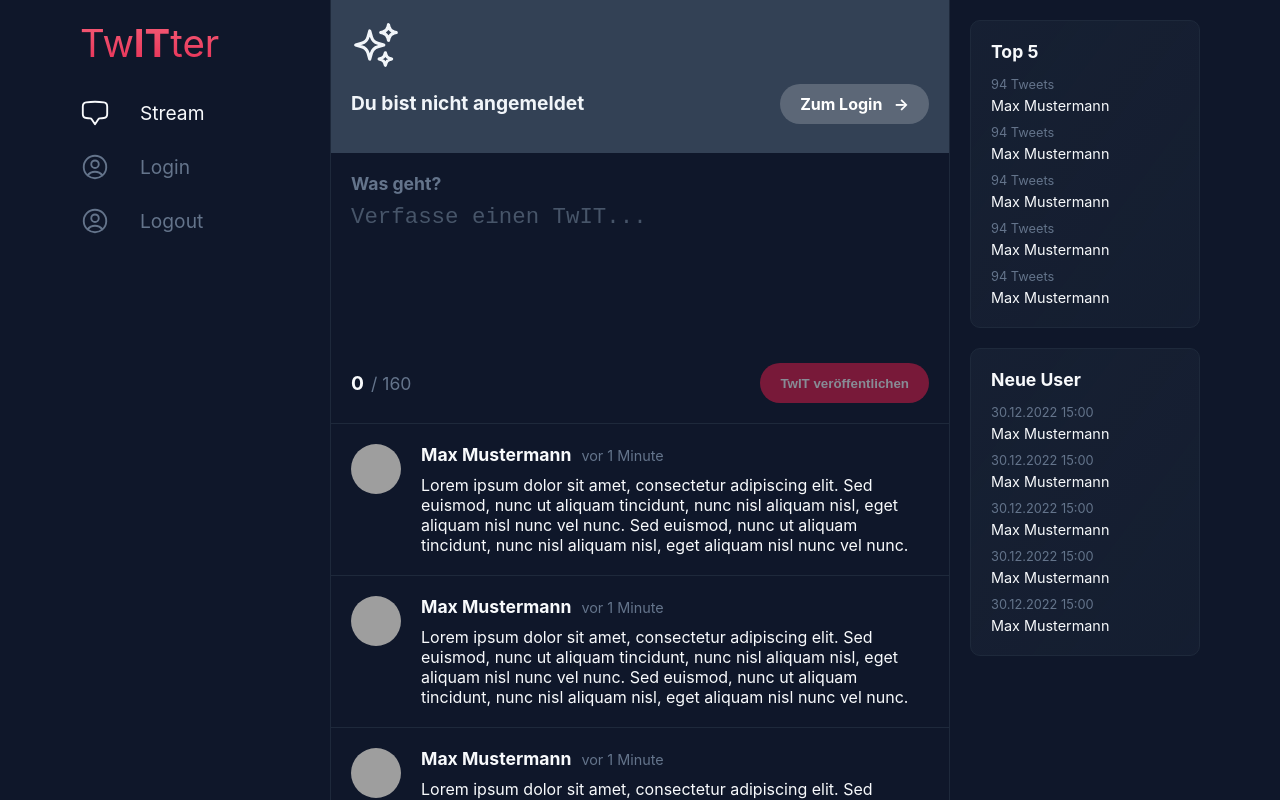
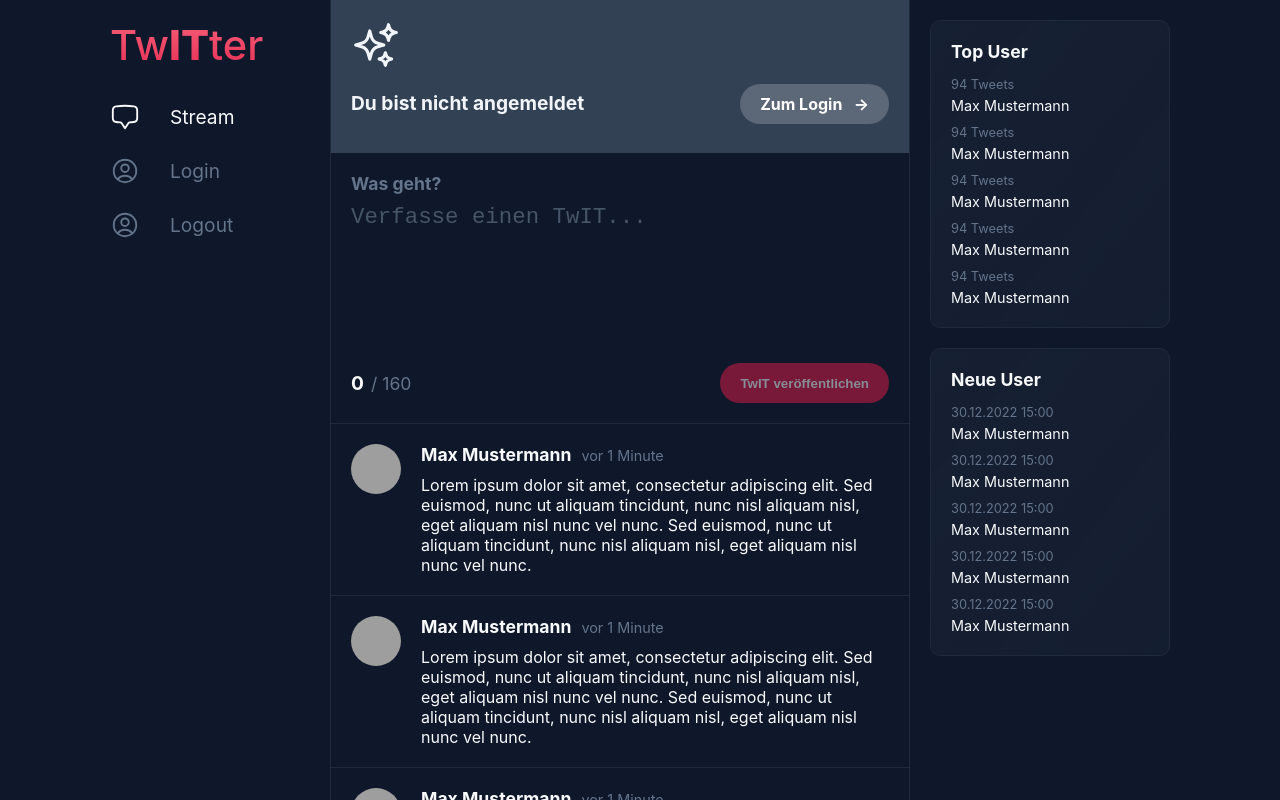
Before and after one commit to IctBerufsbildungZentralschweiz/modul-294-aufgaben, a Vue app in the folder twitter/: page / in a window 1280 px wide. Shown: the top 800 px of the page. Built offline with nearby package versions, Linux system fonts and the light colour scheme; grey boxes are pictures that could not be loaded.

Commit message:
Layout korrigiert

```diff
--- a/twitter/index.html
+++ b/twitter/index.html
@@ -4,7 +4,7 @@
     <meta charset="UTF-8">
     <link rel="icon" href="/favicon.ico">
     <meta name="viewport" content="width=device-width, initial-scale=1.0">
-    <title>Vite App</title>
+    <title>TwITter</title>
   </head>
   <body>
     <div id="app"></div>
--- a/twitter/src/App.vue
+++ b/twitter/src/App.vue
@@ -1,9 +1,7 @@
 <script setup>
-import { RouterView } from 'vue-router'
 import IconLogin from './components/icons/IconLogin.vue'
 import IconHome from './components/icons/IconHome.vue'
-import SparklesIcon from './components/icons/SparklesIcon.vue'
-</script>
+import SparklesIcon from './components/icons/SparklesIcon.vue'</script>
 
 <template>
   <div class="container">
@@ -14,15 +12,15 @@
         </div>
         <nav class="nav">
           <a href="#" class="router-link-active">
-            <IconHome />
+            <IconHome/>
             Stream
           </a>
           <a href="#">
-            <IconLogin />
+            <IconLogin/>
             Login
           </a>
           <a href="#">
-            <IconLogin />
+            <IconLogin/>
             Logout
           </a>
         </nav>
@@ -31,7 +29,7 @@
 
         <div class="login-info">
           <div class="login-info__icon">
-            <SparklesIcon />
+            <SparklesIcon/>
           </div>
           <div class="login-info__content">
             <h2 class="login-info__heading">
@@ -47,7 +45,7 @@
 
         <section class="composer">
           <label class="composer__prompt">Was geht?</label>
-          <textarea maxlength="160" class="composer__textarea" placeholder="Verfasse einen TwIT..." />
+          <textarea maxlength="160" class="composer__textarea" placeholder="Verfasse einen TwIT..."/>
           <div class="composer__actions">
             <div class="composer__stats stats">
               <span class="stats__counter">0</span>
@@ -60,9 +58,9 @@
         </section>
 
         <section class="stream">
-          <div class="tweet" v-for="tweet in [1,2,3,4,5,6]">
+          <div class="tweet" v-for="tweet in [1, 2, 3, 4, 5, 6, 7, 8, 9 ]">
             <div class="tweet__avatar">
-              <img :src="`https://i.pravatar.cc/100?u=${tweet}`" alt="" />
+              <img :src="`https://i.pravatar.cc/100?u=${tweet}`" alt=""/>
             </div>
             <div class="tweet__content">
               <div class="tweet__header">
@@ -81,7 +79,7 @@
       <aside class="sidebar sidebar--right">
         <section class="widget">
           <h2 class="widget__heading">
-            Top 5
+            Top User
           </h2>
 
           <ul class="content-list">
@@ -133,19 +131,21 @@
 }
 
 .container {
-  width: 1120px;
+  width: 1100px;
   max-width: 100%;
   min-height: 100vh;
+  padding: 0 20px;
   margin: 0 auto;
 }
 
 .grid {
   display: grid;
-  grid-template-columns: 1fr 620px 1fr;
+  grid-template-columns: 220px auto 260px;
 }
 
 .logo {
-  font-size: 2.4rem;
+  font-size: 2.6rem;
+  font-weight: 500;
   padding: 20px 0;
 
   background: linear-gradient(to bottom, #fb7185, #e11d48);
@@ -153,6 +153,10 @@
   text-fill-color: transparent;
   -webkit-background-clip: text;
   -webkit-text-fill-color: transparent;
+}
+
+.logo strong {
+  font-weight: 800;
 }
 
 .content {
@@ -265,6 +269,7 @@
   display: inline-flex;
   align-items: center;
   transition: background .2s ease-out;
+  white-space: nowrap;
 }
 
 .btn--disabled {
@@ -276,6 +281,7 @@
   background: #e11d48;
   color: #fff;
 }
+
 .btn--primary:hover {
   background: #f43f5e;
 }
```
